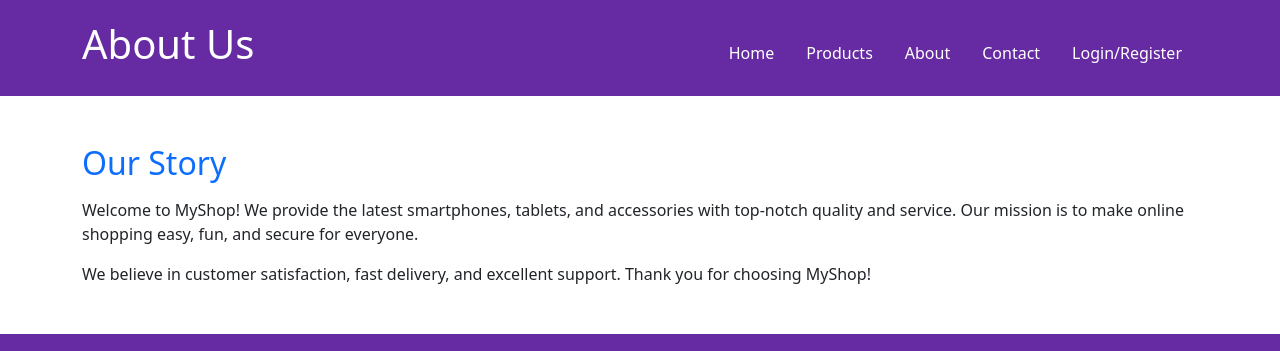
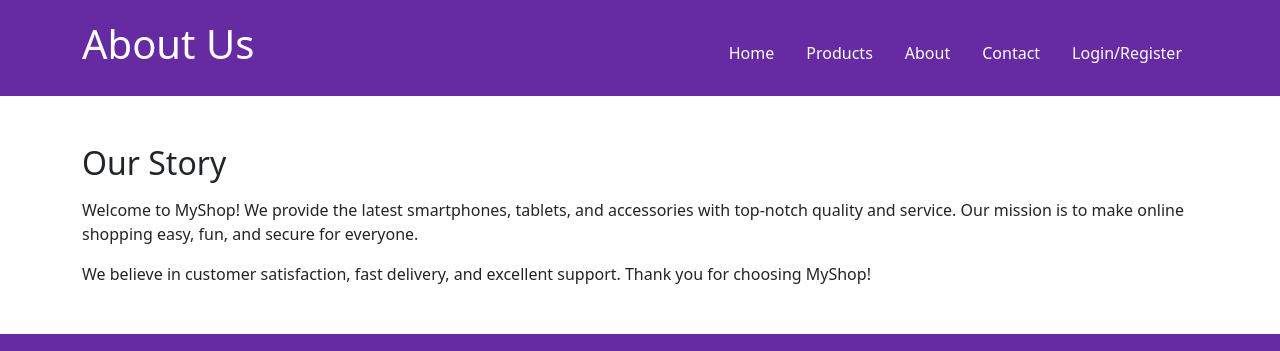
Before and after one commit to azooz12345678/myshop, a plain HTML site: page about.html in a window 1280 px wide. Shown: the top 351 px of the page. Drawn offline with nearby package versions, Linux system fonts and the light colour scheme.

Commit message:
Update about.html

```diff
--- a/about.html
+++ b/about.html
@@ -28,7 +28,7 @@
 
 <main class="container my-5">
 <div class="about-card">
-<h2 class="text-primary mb-3">Our Story</h2>
+<h2 class="mb-3">Our Story</h2>
 <p>Welcome to MyShop! We provide the latest smartphones, tablets, and accessories with top-notch quality and service. Our mission is to make online shopping easy, fun, and secure for everyone.</p>
 <p>We believe in customer satisfaction, fast delivery, and excellent support. Thank you for choosing MyShop!</p>
 </div>
```
